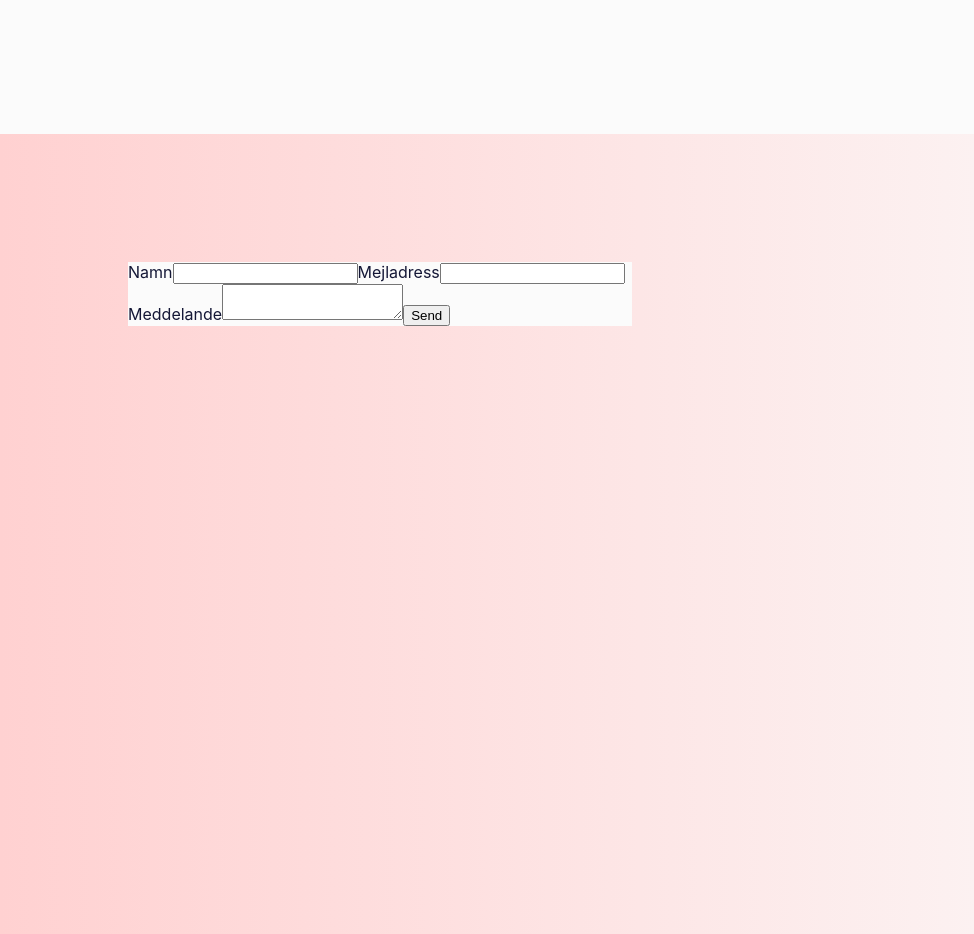
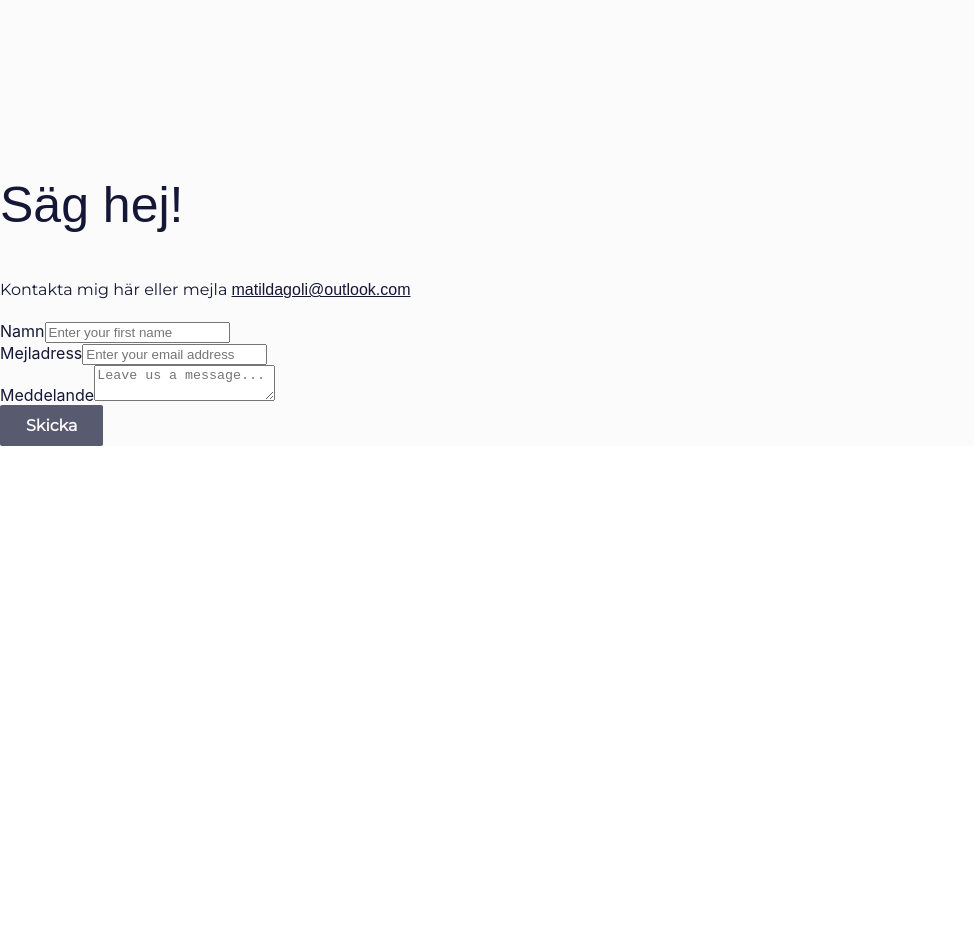
Before and after one commit to MatildaGomezLindblom/my-portfolio, a React (Create React App) app: page /#/ in a window 1280 px wide. Shown: the part 4640-5574 px from the top of the page, without its empty margins (0-974 px from the left). After the commit the page ends 5086 px from the top, so only its background shows below. Built offline with nearby package versions, Linux system fonts and the light colour scheme; a web font is replaced by a local one.

Commit message:
validation in form

```diff
--- a/package.json
+++ b/package.json
@@ -5,12 +5,14 @@
   "private": true,
   "dependencies": {
     "@emailjs/browser": "^3.11.0",
+    "@hookform/error-message": "^2.0.1",
     "@testing-library/jest-dom": "^5.17.0",
     "@testing-library/react": "^13.4.0",
     "@testing-library/user-event": "^13.5.0",
     "bootstrap": "^5.3.2",
     "framer-motion": "^10.16.4",
     "react": "^18.2.0",
+    "react-bootstrap": "^2.9.1",
     "react-dom": "^18.2.0",
     "react-hook-form": "^7.48.2",
     "react-icons": "^4.11.0",
--- a/src/components/ButtonPrimary.js
+++ b/src/components/ButtonPrimary.js
@@ -2,13 +2,21 @@ import React from "react";
 import { Link } from "react-router-dom";
 import "../styles/global.scss";
 
-function ButtonPrimary({onClick, children, onMouseLeave, onMouseEnter}) {
+function ButtonPrimary({ onClick, children, onMouseLeave, onMouseEnter, disabled }) {
   return (
     <div class="button-container">
-  <div>
-  <button className="primary-button" onClick={onClick} onMouseEnter={onMouseEnter}  onMouseLeave={onMouseLeave}>{children}</button>
-  </div>
- </div>
+      <div>
+        <button
+          className="primary-button"
+          onClick={onClick}
+          onMouseEnter={onMouseEnter}
+          onMouseLeave={onMouseLeave}
+          disabled={disabled}
+        >
+          {children}
+        </button>
+      </div>
+    </div>
   );
 }
 
--- a/src/components/contact/Contact.js
+++ b/src/components/contact/Contact.js
@@ -1,95 +1,91 @@
-import React, { useState, useRef } from "react";
-import "../../styles/Contact.scss";
+//Inspired by https://donsmog.hashnode.dev/how-to-use-emailjs-for-a-contact-us-page
+import { useState } from "react";
 import { useForm } from "react-hook-form";
 import emailjs from "@emailjs/browser";
-import ButtonSecondary from "../ButtonSecondary";
+import ButtonPrimary from "../ButtonPrimary";
 
 function Contact() {
-  const [message, setMessage] = useState("");
-  const { register, handleSubmit, errors, reset } = useForm();
-  const form = useRef();
+  const [loading, setLoading] = useState(false);
 
-  const onSubmit = (e) => {
-    e.preventDefault();
+  const { register, handleSubmit, reset, formState } = useForm();
+  const { errors, dirtyFields } = formState;
+
+
+  const isFormDirty =
+    Object.keys(dirtyFields).length > 0 ||
+    Object.keys(errors).length > 0;
+
+  const onSubmit = (data) => {
+    setLoading(true);
+
+    const templateParams = { ...data };
 
     emailjs
-      .sendForm(
+      .send(
         "service_7gsn6xo",
         "template_cwx8gog",
-        form.current,
+        templateParams,
         "V2uXvrjRLNlSSPVuo"
       )
       .then(
-        (result) => {
-          // show the user a success message
+        () => {
+          reset();
+          setLoading(false);
+          alert("Ditt meddelande är skickat!");
         },
         (error) => {
-          // show the user an error
+          console.error("Något gick fel:", error);
+          setLoading(false);
+          alert("Något gick fel. Försök igen senare.");
         }
       );
-    reset();
-    setMessage("Done :)");
   };
 
-  /*
-  useEffect(() => emailjs.init("V2uXvrjRLNlSSPVuo"), []);
-  const onSubmit = async (data) => {
+  return (
+    <div>
+      <h2>Säg hej!</h2>
+      <p>Kontakta mig här eller mejla <a style={{}} href="mailto:matildagoli@outlook.com">matildagoli@outlook.com</a></p>
 
-    await emailjs.send('service_7gsn6xo', 'template_cwx8gog', data, 'd5rmWdGbLaJzMsMkg_Xne')
-      .then((result) => {
-          console.log("result => " + result.text);
-      }, (error) => {
-          console.log("error => " + error.text);
-      });
+      <form onSubmit={handleSubmit(onSubmit)}>
+        <div>
+          <div>
+            <label htmlFor="firstName">Namn</label>
+            <input
+              type="text"
+              {...register("firstName", { required: true })}
+              placeholder="Enter your first name"
+            />
+            {errors.firstName && (
+              <span>Detta fält är obligatoriskt</span>
+            )}
+          </div>
+        </div>
+        <div>
+          <label htmlFor="email">Mejladress</label>
+          <input
+            type="email"
+            {...register("email", { required: true })}
+            placeholder="Enter your email address"
+          />
+          {errors.email && (
+            <span>Detta fält är obligatoriskt</span>
+          )}
+        </div>
+        <div>
+          <label htmlFor="message">Meddelande</label>
+          <textarea
+            {...register("message", { required: true })}
+            placeholder="Leave us a message..."
+          />
+          {errors.message && (
+            <span>Detta fält är obligatoriskt</span>
+          )}
+        </div>
 
-    reset();
-    setMessage("Done :)");
-  } */
-
-  return (
-    <div className="contact-container">
-      <div className="contact-grid">
-        <div className="contact-me-section">
-          <form ref={form} onSubmit={onSubmit}>
-            <label>Namn</label>
-            <input type="text" name="name" />
-            <label>Mejladress</label>
-            <input type="email" name="email" />
-            <label>Meddelande</label>
-            <textarea name="message" />
-            <input type="submit" value="Send" />
-          </form>
-
-          {/* <form className='flex-container-column' onSubmit={handleSubmit((event) => onSubmit(event))}>
-
-            <h1 style={{margin: "1rem", fontSize:"3rem"}}> Säg hej! </h1>
-            <p>Kontakta mig här eller mejla <a style={{}} href="mailto:matildagoli@outlook.com">matildagoli@outlook.com</a></p>
-            <div className='fields-container'>
-
-              <label className='form-label' htmlFor='name'>Name</label>
-              <input className='form-field' type='text' placeholder='Your name' name='name' ref={register({required:true, minLength: 9})}/>
-              {errors.name && <span className='warning'>Invalid name (try your full name)</span>}
-
-              <label className='form-label' htmlFor='email'>E-mail</label>
-              <input className='form-field' type='email' placeholder='Your Email' name='email' ref={register({required:true, minLength: 11})}/>
-              {errors.email && <span className='warning' >Invalid e-mail</span>}
-
-              <label className='form-label' htmlFor='subject'>Subject</label>
-              <input className='form-field' type='text' placeholder='Subject' name='subject' ref={register({required:true, minLength: 8, maxLength: 60})}/>
-              {errors.subject && <span className='warning' >Invalid subject</span>}
-
-              <label className='form-label' htmlFor='msg'>Message</label>
-              <textarea className='form-text-area' type='text' placeholder='Your message' name='msg' ref={register({required:true, minLength: 13})}/>
-              {errors.msg && <span className='warning' >Invalid message</span>}
-
-            </div>
-
-            <input className='form-btn' type='submit' value='Send'/>
-            {!errors.name && !errors.email && !errors.subject && !errors.msg && <span style={{color: "green", margin: "1rem", fontSize: "2rem"}}>{message}</span>}
-
-        </form> */}
-        </div>
-      </div>
+        <ButtonPrimary disabled={!isFormDirty  || loading} type="submit">
+          {loading ? "Skickar..." : "Skicka"}
+        </ButtonPrimary>
+      </form>
     </div>
   );
 }
--- a/src/styles/global.scss
+++ b/src/styles/global.scss
@@ -131,6 +131,11 @@ body {
   overflow: hidden;
 }
 
+.primary-button:disabled {
+  opacity: 0.7;
+  cursor: not-allowed;
+}
+
 .primary-button:hover {
   color: $background-color;
 }
```
Also changed, not shown: src/components/contact/ContactSave.js (added, +203 -0 lines), 1 other file (tests, documents, lock files or other folders).
